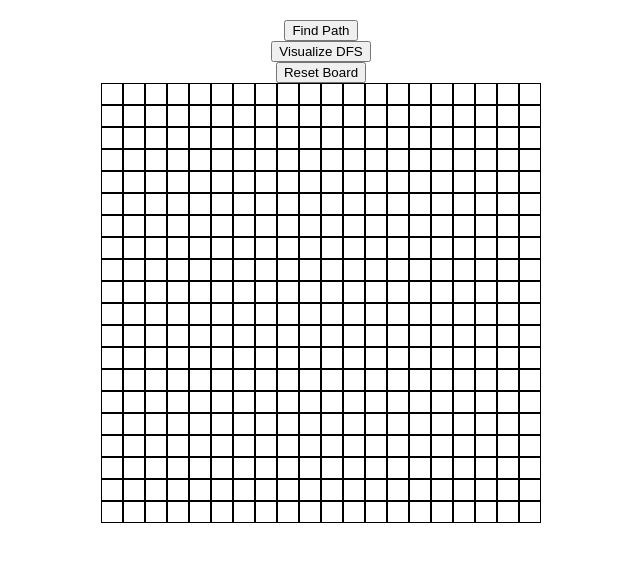
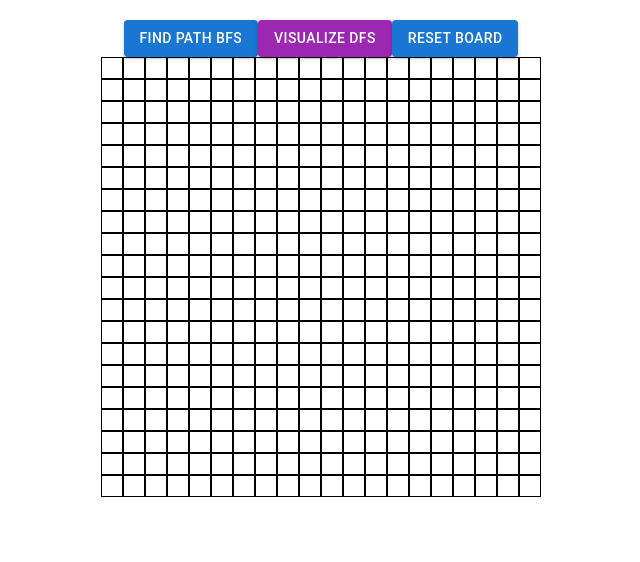
Before and after one commit to aysermir/SeekLoom, a React (Create React App) app in the folder frontend/: page / in a window 1280 px wide. Shown: the top 562 px of the page, without its empty margins (319-959 px from the left). Built offline with nearby package versions, Linux system fonts and the light colour scheme.

Commit message:
Utilized material ui for the buttons

```diff
--- a/frontend/package.json
+++ b/frontend/package.json
@@ -3,6 +3,9 @@
   "version": "0.1.0",
   "private": true,
   "dependencies": {
+    "@emotion/react": "^11.11.4",
+    "@emotion/styled": "^11.11.0",
+    "@mui/material": "^5.15.11",
     "@testing-library/jest-dom": "^5.17.0",
     "@testing-library/react": "^13.4.0",
     "@testing-library/user-event": "^13.5.0",
--- a/frontend/src/App.tsx
+++ b/frontend/src/App.tsx
@@ -1,5 +1,6 @@
 import React, { useState } from 'react';
 import './App.css';
+import Button from '@mui/material/Button';
 
 const gridSize = 20;
 
@@ -180,9 +181,18 @@ const visualizeBFS = async (start: NodeState, end: NodeState) => {
 
 
       <div className="grid">
-      <button onClick={() => visualizeBFS(startNode, endNode)}>Find Path</button>
-    <button onClick={() => visualizeDFS(startNode, endNode)}>Visualize DFS</button>
-    <button onClick={resetGrid}>Reset Board</button>
+      <div className="button-container">
+  <Button variant="contained" color="primary" onClick={() => visualizeBFS(startNode, endNode)}>
+    Find Path BFS
+  </Button>
+  <Button variant="contained" color="secondary" onClick={() => visualizeDFS(startNode, endNode)}>
+    Visualize DFS
+  </Button>
+  <Button variant="contained" onClick={resetGrid}>
+    Reset Board
+  </Button>
+</div>
+
         {grid.map((row, rowIndex) => (
           <div key={rowIndex} className="row">
             {row.map((cell, cellIndex) => (
```
Also changed, not shown: 1 other file (tests, documents, lock files or other folders).
